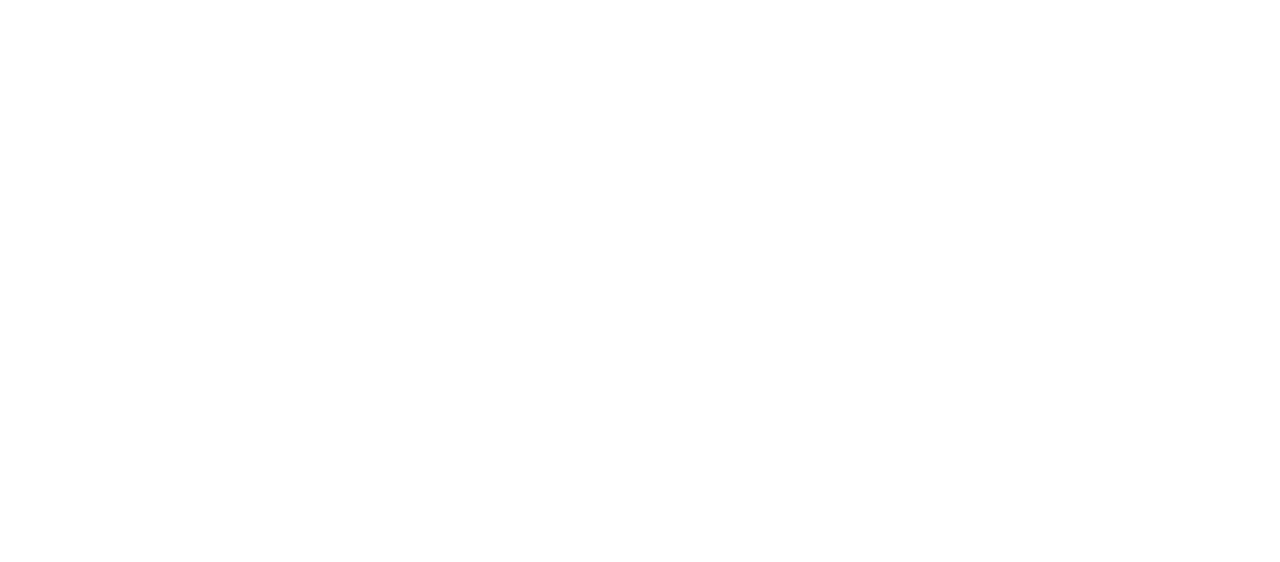
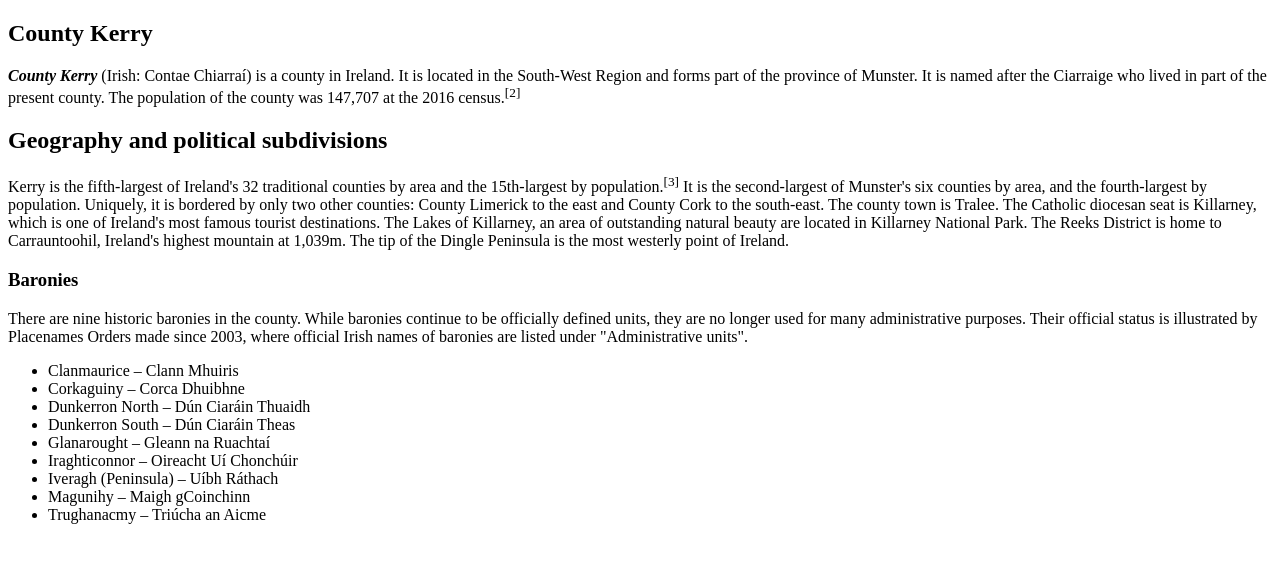
Before and after one commit to LeoStudentCCT/csp_ca1, a plain HTML site: page index.html in a window 1280 px wide. Drawn offline with Linux system fonts and the light colour scheme.

Commit message:
second entrance

```diff
--- a/index.html
+++ b/index.html
@@ -7,6 +7,33 @@
   <title>County Kerry - Wikipedia Article</title>
 </head>
 <body>
-  <!-- Content Goes Here -->
+  <section>
+    <h1>County Kerry</h1>
+    <p><b><em>County Kerry</em></b> (Irish: Contae Chiarraí) is a county in Ireland. It is located in the South-West Region and forms part of the province of Munster. It is named after the Ciarraige who lived in part of the present county. The population of the county was 147,707 at the 2016 census.<sup>[2]</sup></p>
+    </p>
+  </section>
+  <section>
+    <h2>Geography and political subdivisions</h2>
+  <p>Kerry is the fifth-largest of Ireland's 32 traditional counties by area and the 15th-largest by population.<sup>[3]</sup> It is the second-largest of Munster's six counties by area, and the fourth-largest by population. Uniquely, it is bordered by only two other counties: County Limerick to the east and County Cork to the south-east. The county town is Tralee. The Catholic diocesan seat is Killarney, which is one of Ireland's most famous tourist destinations. The Lakes of Killarney, an area of outstanding natural beauty are located in Killarney National Park. The Reeks District is home to Carrauntoohil, Ireland's highest mountain at 1,039m. The tip of the Dingle Peninsula is the most westerly point of Ireland.
+    </section>
+  </p>
+  <p>
+    <section>
+      <h3>Baronies</h3>
+      There are nine historic baronies in the county. While baronies continue to be officially defined units, they are no longer used for many administrative purposes. Their official status is illustrated by Placenames Orders made since 2003, where official Irish names of baronies are listed under "Administrative units".
+        <ul>
+          <li>Clanmaurice – Clann Mhuiris</li>
+          <li>Corkaguiny – Corca Dhuibhne</li>
+          <li>Dunkerron North – Dún Ciaráin Thuaidh</li>
+          <li>Dunkerron South – Dún Ciaráin Theas</li>
+          <li>Glanarought – Gleann na Ruachtaí</li>
+          <li>Iraghticonnor – Oireacht Uí Chonchúir</li>
+          <li>Iveragh (Peninsula) – Uíbh Ráthach</li>
+          <li>Magunihy – Maigh gCoinchinn</li>
+          <li>Trughanacmy – Triúcha an Aicme</li>
+              </ul>
+      </p>
+    </section>
+</section>
 </body>
 </html>
```
